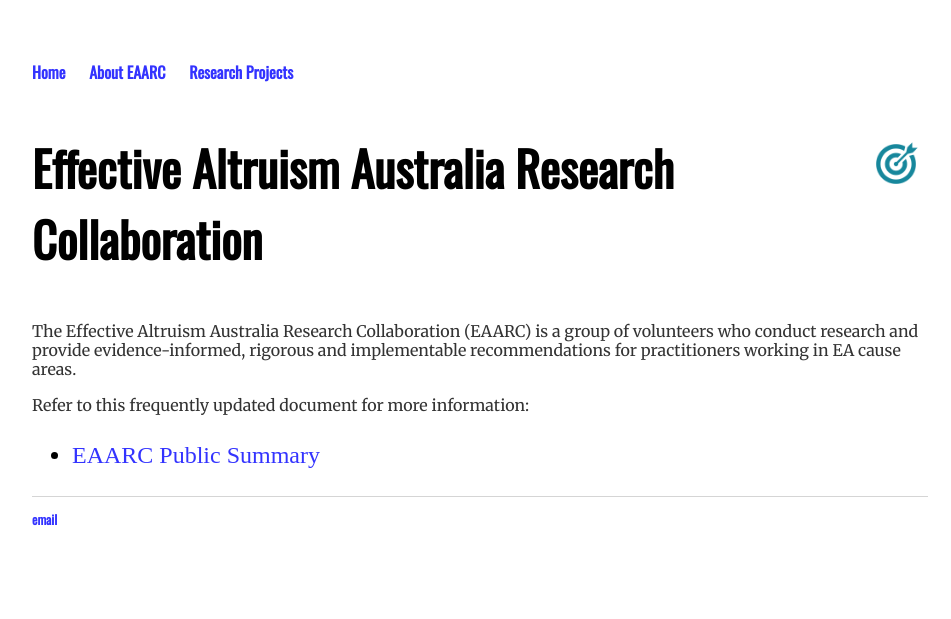
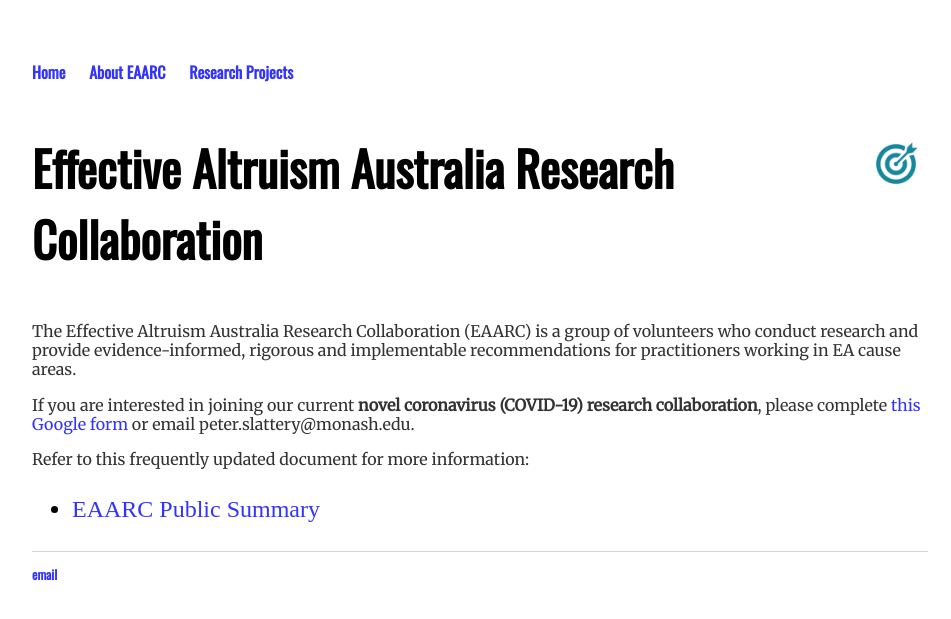
Before and after one commit to aksaeri/scrub, a Jekyll site: the page built from index.md, in a window 1280 px wide. Shown: the top 619 px of the page, without its empty margins (160-1111 px from the left). Built offline with Jekyll 4.4.1, drawn with Linux system fonts in a browser that asks for light colours.

Commit message:
Update index.md

```diff
--- a/index.md
+++ b/index.md
@@ -9,6 +9,8 @@
 
 The Effective Altruism Australia Research Collaboration (EAARC) is a group of volunteers who conduct research and provide evidence-informed, rigorous and implementable recommendations for practitioners working in EA cause areas.
 
+If you are interested in joining our current **novel coronavirus (COVID-19) research collaboration**, please complete [this Google form](https://eaarc.org/coronavirus/join) or email peter.slattery@monash.edu.
+
 Refer to this frequently updated document for more information:
 
 - [EAARC Public Summary](https://docs.google.com/document/d/1VSPoy2Ps7NQqFgERjKUXH-8tiEHNTuVZ-L6MY6YWpyk/edit?usp=sharing)
```
